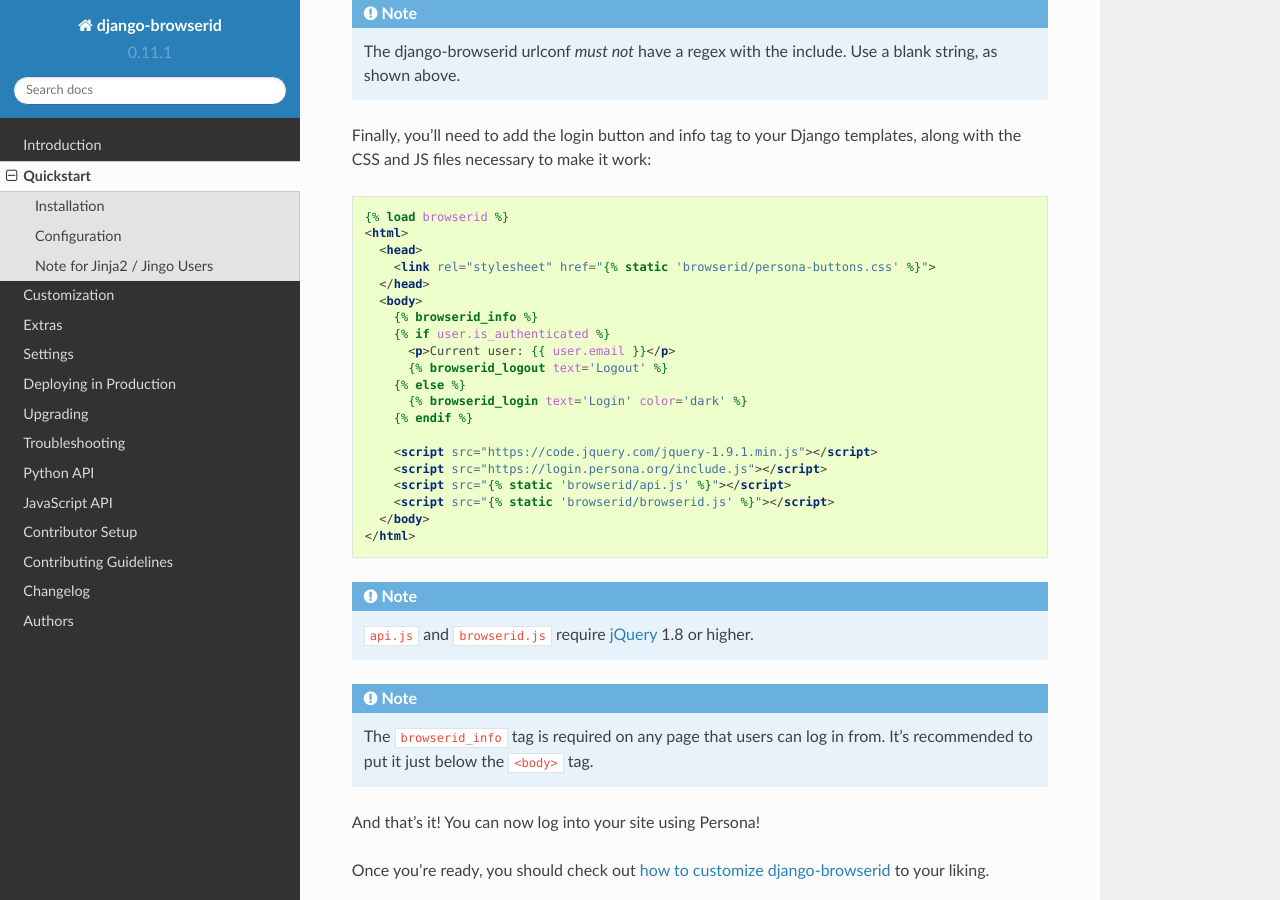
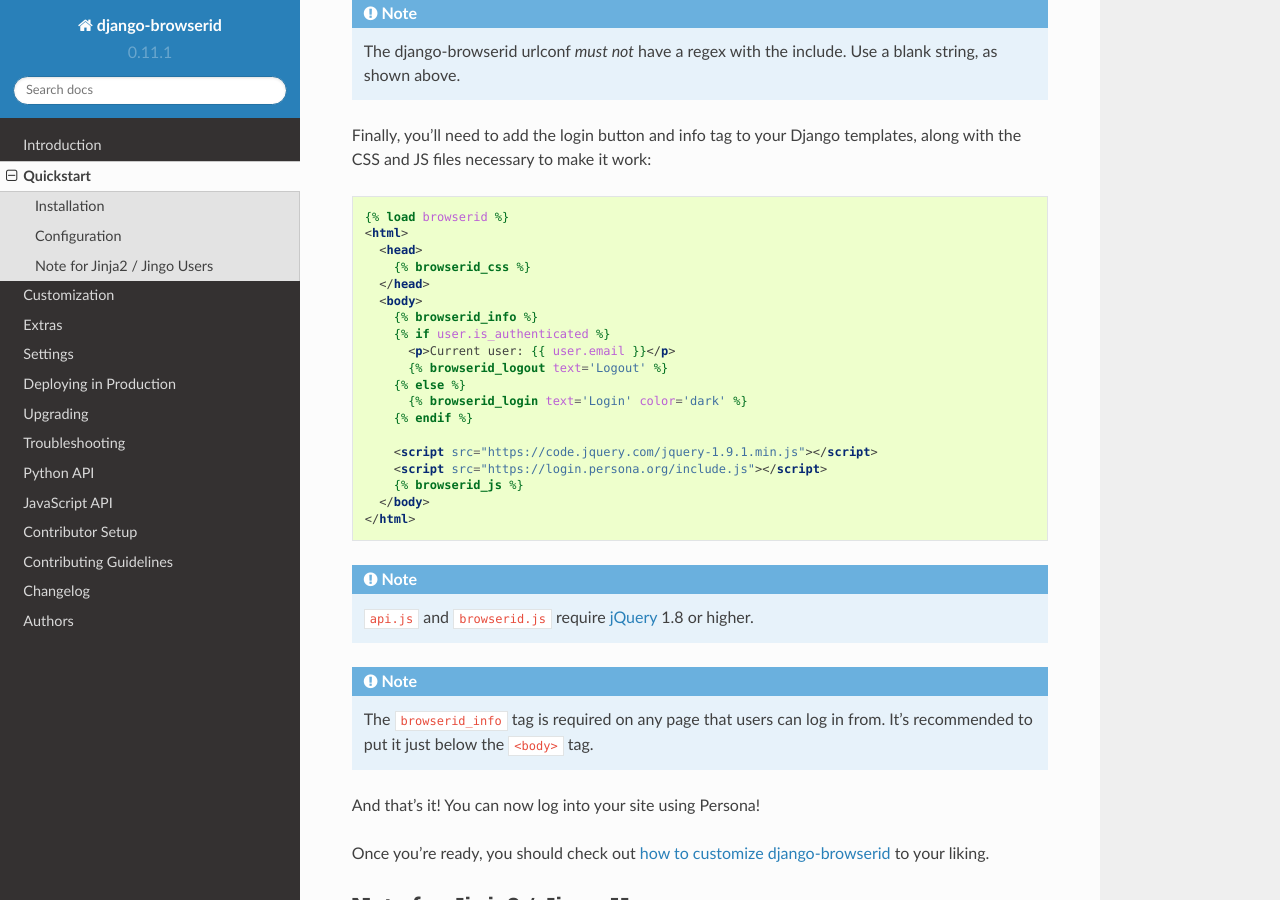
Before and after one commit to mozilla/django-browserid, a Sphinx documentation site: the page built from docs/user/quickstart.rst, in a window 1280 px wide and 900 px high, scrolled down 994 px. Built offline with Sphinx 7.4.7 and the Read the Docs theme 2.0.0, drawn with Linux system fonts in a browser that asks for light colours.

Commit message:
Simplify quickstart HTML template
This makes the quickstart HTML template use the `browserid_css` and `browserid_js` template tags, which is useful for a few reasons:

* It simplifies the template code.
* It allows the template to be copy-pasted into an empty file (the existing code is missing a `{% load static %}` but this change removes the need for that).
* It makes the template work automatically with the auto-login system for offline development.

```diff
--- a/docs/user/quickstart.rst
+++ b/docs/user/quickstart.rst
@@ -56,7 +56,7 @@ templates, along with the CSS and JS files necessary to make it work:
     {% load browserid %}
     <html>
       <head>
-        <link rel="stylesheet" href="{% static 'browserid/persona-buttons.css' %}">
+        {% browserid_css %}
       </head>
       <body>
         {% browserid_info %}
@@ -69,8 +69,7 @@ templates, along with the CSS and JS files necessary to make it work:
 
         <script src="https://code.jquery.com/jquery-1.9.1.min.js"></script>
         <script src="https://login.persona.org/include.js"></script>
-        <script src="{% static 'browserid/api.js' %}"></script>
-        <script src="{% static 'browserid/browserid.js' %}"></script>
+        {% browserid_js %}
       </body>
     </html>
 
```
